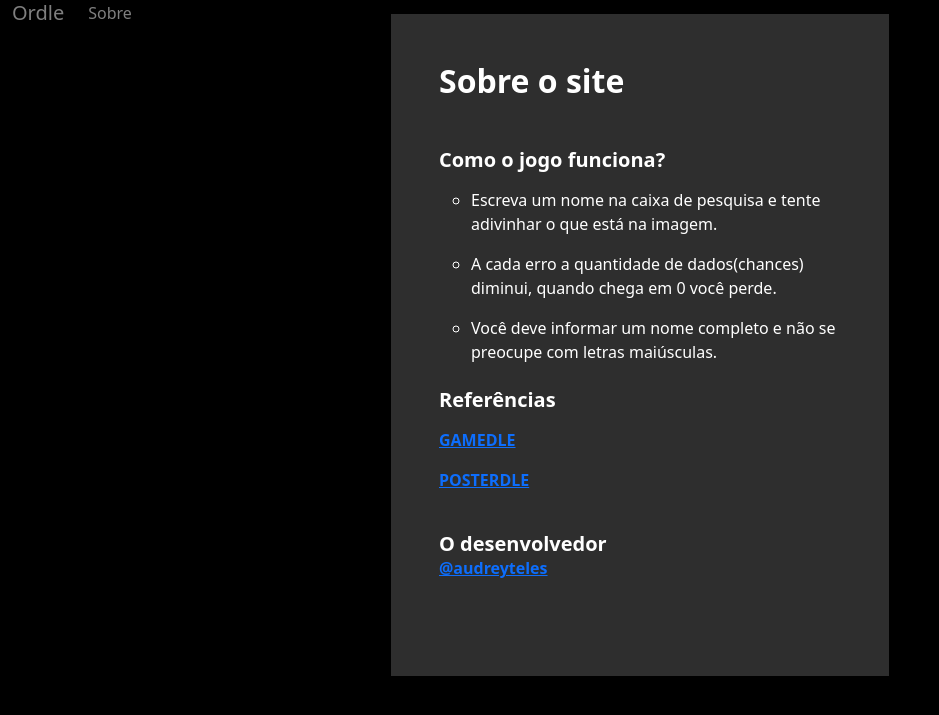
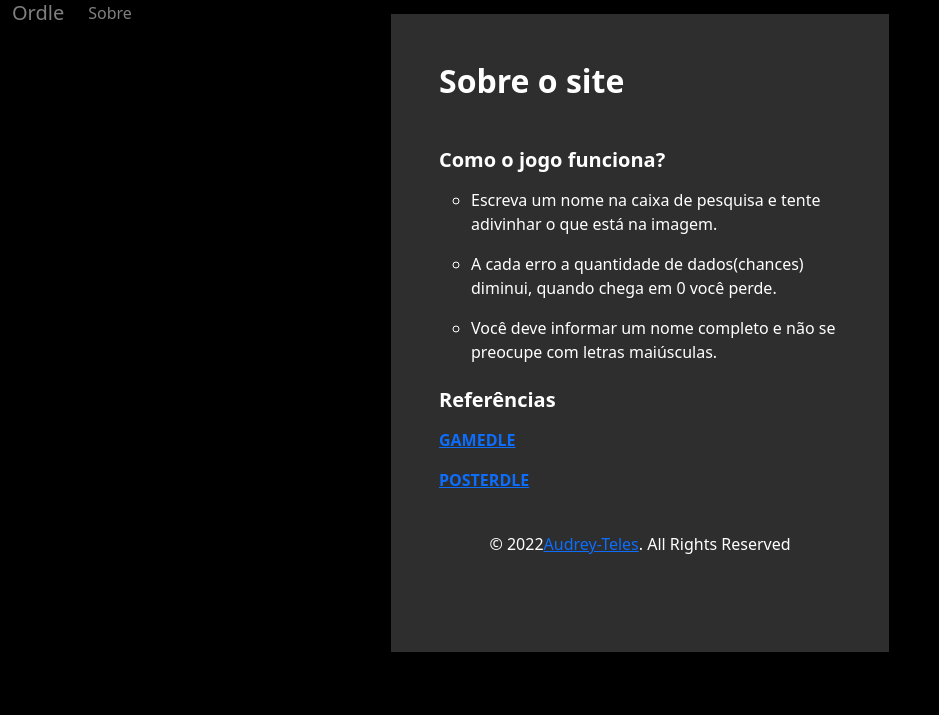
Before and after one commit to audreyteles/Ordle, a Flask app: template templates/layout.html in a window 1280 px wide, after a click on "Sobre". Shown: the part 15-730 px from the top of the page, without its empty margins (0-939 px from the left). Run offline with Flask 2, Linux system fonts and the light colour scheme; the template is opened without the code that fills it, so the values that code supplies are empty; some libraries are stand-ins or nearby versions.

Commit message:
All Rights Reserved
© 2022 AudreyTeles. All Rights Reserved

```diff
--- a/templates/layout.html
+++ b/templates/layout.html
@@ -53,9 +53,8 @@
                     </li>
 
                     <li class="d-flex gap-4">
-                        <div>
-                            <h5 class="mb-0"><b>O desenvolvedor</b></h5>
-                            <a href="https://github.com/Audrey-Teles"><b>@audreyteles</b></a>
+                        <div class="ounded mx-auto d-flex align-items-center justify-content-center">
+                            © 2022 <a href="https://github.com/Audrey-Teles"> Audrey-Teles</a>. All Rights Reserved
                         </div>
                     </li>
                 </ul><!--
```
